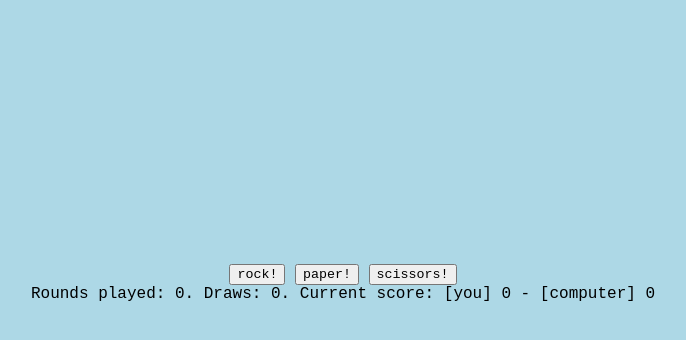
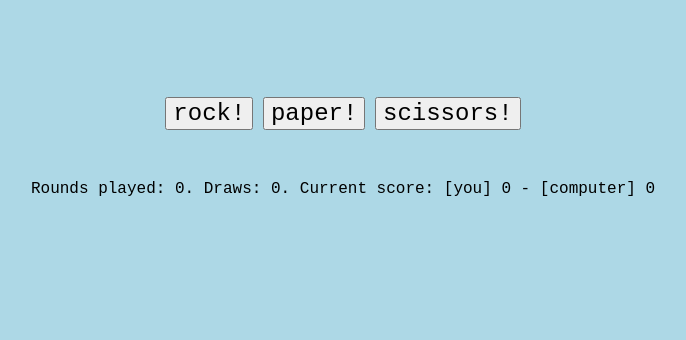
Before and after one commit to arwin4/rock-paper-scissors, a plain HTML site: page index.html in a window 1280 px wide. Shown: the part 336-676 px from the top of the page, without its empty margins (297-983 px from the left). Drawn offline with Linux system fonts and the light colour scheme; a web font is replaced by a local one.

Commit message:
Adjust spacing and increase button size

```diff
--- a/style.css
+++ b/style.css
@@ -7,19 +7,20 @@ body {
     display: flex;
     background-color: lightblue;
     flex-direction: column;
-    justify-content: space-around;
+    justify-content: center;
     align-items: center;
     height: 100vh;
+    gap: 100px;
 
     text-align: center;
     flex-wrap: wrap;
 
 }
 
-.buttons * {
+.button-area > button {
     font-size: 1.5em;
 }
 
-.final-score {
-    margin-top: 0px;
+.button-area > div {
+    margin: 50px 0;
 }
```
